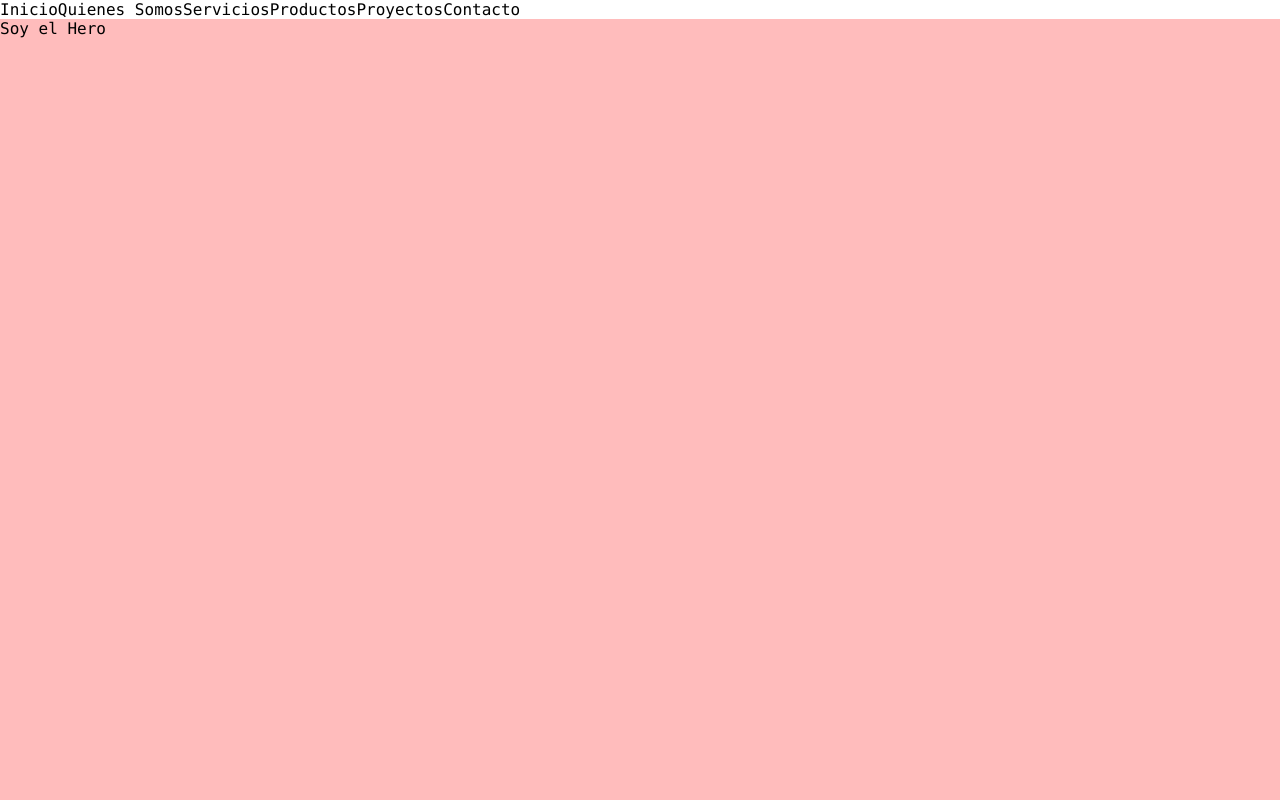
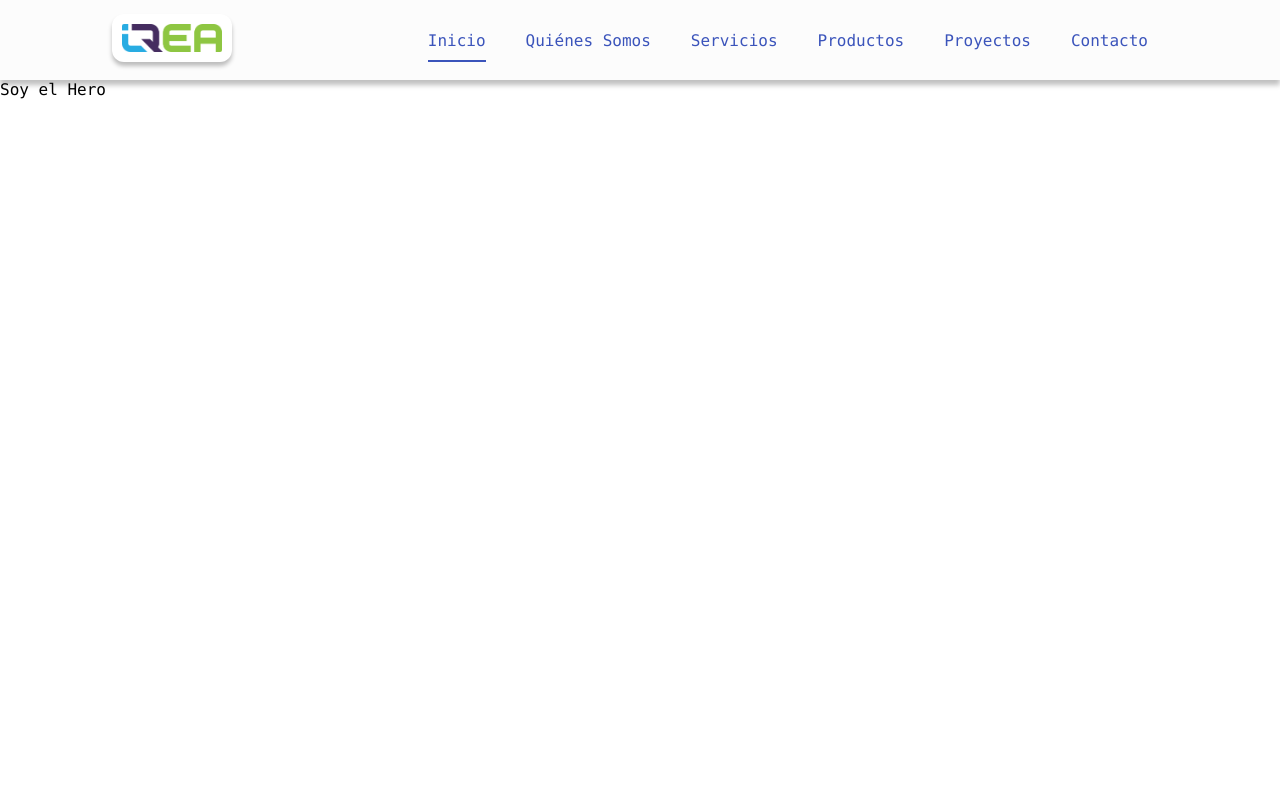
Before and after one commit to juliosantacruz/iqeaPage, a Next.js app: page / in a window 1280 px wide. Shown: the top 800 px of the page. Built offline with nearby package versions, Linux system fonts and the light colour scheme.

Commit message:
Styles were added for the desktop size of the navbar section

```diff
--- a/src/app/globals.css
+++ b/src/app/globals.css
@@ -6,8 +6,13 @@
     "Fira Mono", "Droid Sans Mono", "Courier New", monospace;
 
 
+  /* VARIABLES DE NAVBAR */
+  --navbarBgColor:#FCFCFC;
+  --navbarTextColor:#3B54BB;
 
 
+
+  /* VARIABLES DE FOOTER */
     --footerBgColor:#004581;
     --footerTextColor:#ffffff;
 
@@ -27,10 +32,12 @@
 html,
 body {
   max-width: 100vw;
-  overflow-x: hidden;
+
   font-family: var(--font-mono);
 }
-
+html{
+  overflow-x: hidden;
+}
 a {
   color: inherit;
   text-decoration: none;
--- a/src/components/Icons/IconWhattsapp.tsx
+++ b/src/components/Icons/IconWhattsapp.tsx
@@ -2,6 +2,6 @@ import React from 'react'
 
 export default function IconWhattsapp() {
   return (
-    <svg xmlns="http://www.w3.org/2000/svg" width="24" height="24" viewBox="0 0 24 24" className='socialMediaIcon'><path fill-rule="evenodd" clip-rule="evenodd" d="M18.403 5.633A8.919 8.919 0 0 0 12.053 3c-4.948 0-8.976 4.027-8.978 8.977 0 1.582.413 3.126 1.198 4.488L3 21.116l4.759-1.249a8.981 8.981 0 0 0 4.29 1.093h.004c4.947 0 8.975-4.027 8.977-8.977a8.926 8.926 0 0 0-2.627-6.35m-6.35 13.812h-.003a7.446 7.446 0 0 1-3.798-1.041l-.272-.162-2.824.741.753-2.753-.177-.282a7.448 7.448 0 0 1-1.141-3.971c.002-4.114 3.349-7.461 7.465-7.461a7.413 7.413 0 0 1 5.275 2.188 7.42 7.42 0 0 1 2.183 5.279c-.002 4.114-3.349 7.462-7.461 7.462m4.093-5.589c-.225-.113-1.327-.655-1.533-.73-.205-.075-.354-.112-.504.112s-.58.729-.711.879-.262.168-.486.056-.947-.349-1.804-1.113c-.667-.595-1.117-1.329-1.248-1.554s-.014-.346.099-.458c.101-.1.224-.262.336-.393.112-.131.149-.224.224-.374s.038-.281-.019-.393c-.056-.113-.505-1.217-.692-1.666-.181-.435-.366-.377-.504-.383a9.65 9.65 0 0 0-.429-.008.826.826 0 0 0-.599.28c-.206.225-.785.767-.785 1.871s.804 2.171.916 2.321c.112.15 1.582 2.415 3.832 3.387.536.231.954.369 1.279.473.537.171 1.026.146 1.413.089.431-.064 1.327-.542 1.514-1.066.187-.524.187-.973.131-1.067-.056-.094-.207-.151-.43-.263"/></svg>
+    <svg xmlns="http://www.w3.org/2000/svg" width="24" height="24" viewBox="0 0 24 24" className='socialMediaIcon'><path  d="M18.403 5.633A8.919 8.919 0 0 0 12.053 3c-4.948 0-8.976 4.027-8.978 8.977 0 1.582.413 3.126 1.198 4.488L3 21.116l4.759-1.249a8.981 8.981 0 0 0 4.29 1.093h.004c4.947 0 8.975-4.027 8.977-8.977a8.926 8.926 0 0 0-2.627-6.35m-6.35 13.812h-.003a7.446 7.446 0 0 1-3.798-1.041l-.272-.162-2.824.741.753-2.753-.177-.282a7.448 7.448 0 0 1-1.141-3.971c.002-4.114 3.349-7.461 7.465-7.461a7.413 7.413 0 0 1 5.275 2.188 7.42 7.42 0 0 1 2.183 5.279c-.002 4.114-3.349 7.462-7.461 7.462m4.093-5.589c-.225-.113-1.327-.655-1.533-.73-.205-.075-.354-.112-.504.112s-.58.729-.711.879-.262.168-.486.056-.947-.349-1.804-1.113c-.667-.595-1.117-1.329-1.248-1.554s-.014-.346.099-.458c.101-.1.224-.262.336-.393.112-.131.149-.224.224-.374s.038-.281-.019-.393c-.056-.113-.505-1.217-.692-1.666-.181-.435-.366-.377-.504-.383a9.65 9.65 0 0 0-.429-.008.826.826 0 0 0-.599.28c-.206.225-.785.767-.785 1.871s.804 2.171.916 2.321c.112.15 1.582 2.415 3.832 3.387.536.231.954.369 1.279.473.537.171 1.026.146 1.413.089.431-.064 1.327-.542 1.514-1.066.187-.524.187-.973.131-1.067-.056-.094-.207-.151-.43-.263"/></svg>
   )
 }
--- a/src/layout/Navbar/Navbar.scss
+++ b/src/layout/Navbar/Navbar.scss
@@ -0,0 +1,48 @@
+header{
+
+    // margin: 30px auto;
+
+
+    position: sticky;
+    top: 0;
+
+    .navbar {
+      display: flex;
+      flex-direction: row;
+      justify-content: space-between;
+      align-items: center;
+      height: 80px;
+      padding: 0 var(--paddingDesktop);
+
+      background-color: var(--navbarBgColor);
+      color: var(--navbarTextColor);
+
+      box-shadow: 0px 5px 5px 0px rgba(0, 0, 0, 0.25);
+      z-index: 100;
+    //   margin: 0 0 5px 0;
+
+      .logoIqea {
+        width: 120px;
+        height: auto;
+        background-color: white;
+        padding: 10px;
+        border-radius: var(--border-radius);
+        box-shadow: 0px 4px 4px 0px rgba(0, 0, 0, 0.25);
+      }
+      .navLinks {
+        display: flex;
+
+        li {
+          list-style: none;
+
+          .navLink {
+            margin: 0 20px;
+            padding: 10px 0;
+          }
+          .active{
+            border-bottom: 2px solid var(--navbarTextColor);
+          }
+        }
+      }
+    }
+}
--- a/src/layout/Navbar/index.tsx
+++ b/src/layout/Navbar/index.tsx
@@ -1,18 +1,57 @@
+'use client'
+
 import React from "react";
 import "./Navbar.scss";
 import Link from "next/link";
+import {  usePathname } from 'next/navigation';
+import Image from "next/image";
+import logoIqea from "@/assets/iqea_logo.png";
 
 export default function Navbar() {
+  const path =  usePathname()
+
+const isActiveLink = (value:string) =>{
+  return `navLink ${value===path?'active':''}`
+}
+
   return (
     <header>
-      <nav>
-        <Link href={'#'}>Inicio</Link>
-        <Link href={'#'}>Quienes Somos</Link>
-        <Link href={'#'}>Servicios</Link>
-        <Link href={'#'}>Productos</Link>
-
-        <Link href={'#'}>Proyectos</Link>
-        <Link href={'#'}>Contacto</Link>
+      <nav className="navbar">
+        <div className="iqeaLogo">
+          <Image src={logoIqea} alt="logo" className="logoIqea" />
+        </div>
+        <ul className="navLinks">
+          <li>
+            <Link href="/" className={isActiveLink('/')}>
+              Inicio
+            </Link>
+          </li>
+          <li>
+            <Link href='/quienes-somos' className={isActiveLink('/quienes-somos')}>
+              Quiénes Somos
+            </Link>
+          </li>
+          <li>
+            <Link href="/servicios" className={isActiveLink('/servicios')}>
+              Servicios
+            </Link>
+          </li>
+          <li>
+            <Link href='/productos' className={isActiveLink('/productos')}>
+              Productos
+            </Link>
+          </li>
+          <li>
+            <Link href="/proyectos" className={isActiveLink('/proyectos')}>
+              Proyectos
+            </Link>
+          </li>
+          <li>
+            <Link href="/contacto" className={isActiveLink('/contacto')}>
+              Contacto
+            </Link>
+          </li>
+        </ul>
       </nav>
     </header>
   );
--- a/src/sections/Hero/Hero.scss
+++ b/src/sections/Hero/Hero.scss
@@ -3,5 +3,5 @@
     width: 100%;
     height: 100vh;
 
-    background: #ffbcbc;
+    background: #ffffff;
 }
```
